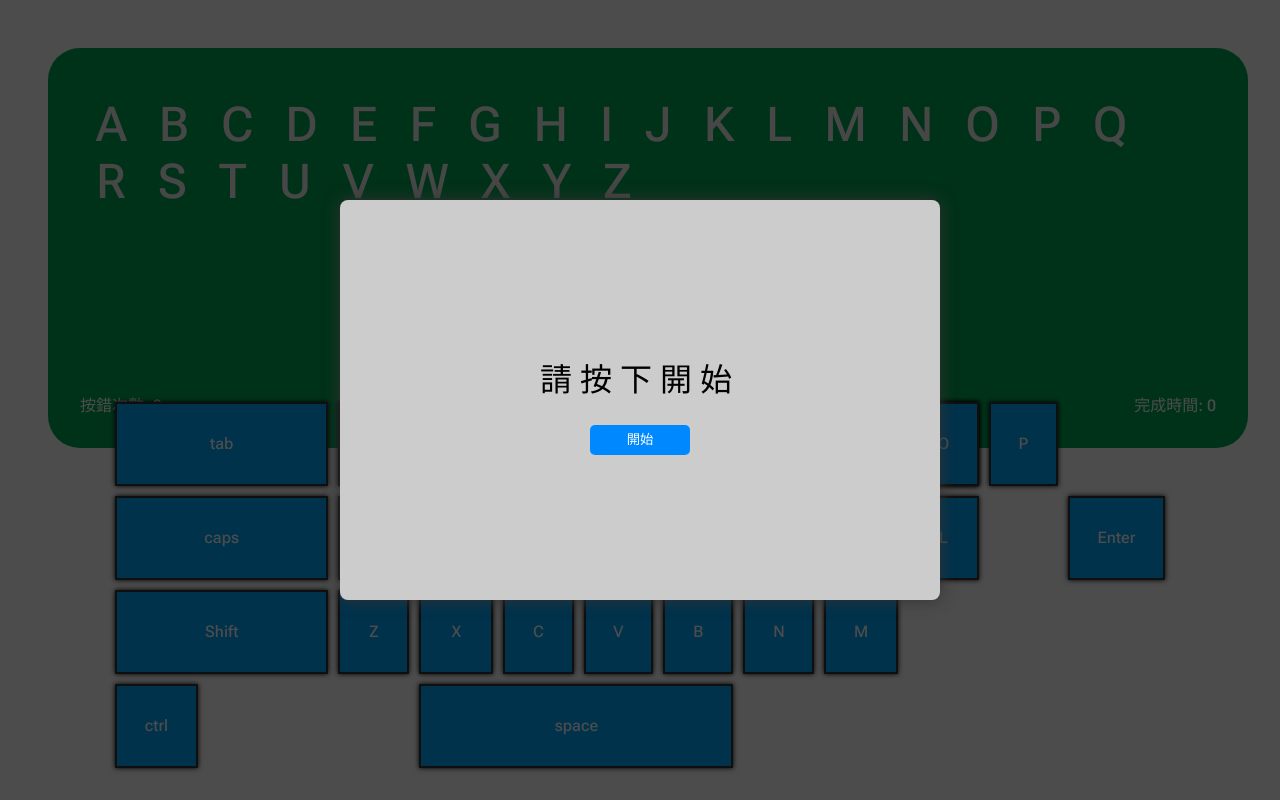
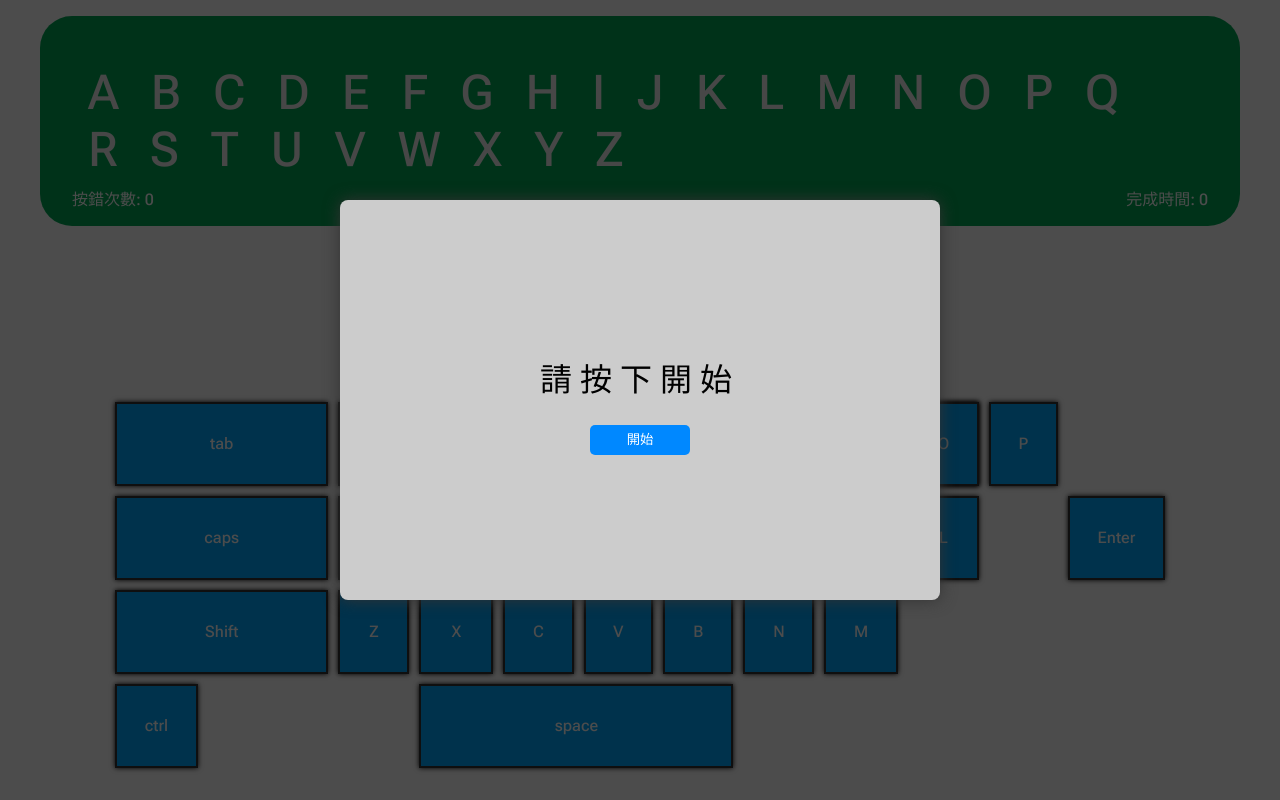
Before and after one commit to houshanyun/keyENapp, a React (Vite) app: page / in a window 1280 px wide. Built offline with nearby package versions, Linux system fonts and the light colour scheme.

Commit message:
build_file3

```diff
--- a/src/App.scss
+++ b/src/App.scss
@@ -3,7 +3,6 @@
 html {
   box-sizing: border-box;
 }
-
 
 *,
 *::before,
@@ -11,7 +10,6 @@ html {
   margin: 0;
   padding: 0;
   box-sizing: inherit;
-  font-family: 'Roboto Flex', sans-serif;
 }
 
 a {
@@ -19,12 +17,15 @@ a {
   align-items: center;
 }
 
-
-
 html, body {
-  height: 100vh;
+  width: 100%;
+  height: 100%;
   margin: 0;
   font-size: 16px;
+  font-family: 'Roboto Flex', sans-serif;
+}
+
+.root {
   display: grid;
   grid-template-columns: repeat(1, 1fr);
   grid-template-rows: repeat(2, 1fr);
--- a/src/components/Keyboard.scss
+++ b/src/components/Keyboard.scss
@@ -21,7 +21,7 @@
         border-radius: .5rem;
         box-shadow: 0 0 1rem #333;
         & > button {
-          position: absolute;
+         position: absolute;
           top: 60%;
           left: 50%;
           transform: translate(-50%, -50%);
@@ -54,6 +54,22 @@
     width: 100px;
     height: 30px;
     line-height: 28px;
+    .complate {
+        position: absolute;
+        top: 50%;
+        left: 50%;
+        transform: translate(-50%, -50%);
+        width: 600px;
+        height:400px;
+        background-color: #07f;
+        color: #fff;
+        text-align: center;
+        line-height: 400px;
+        font-size: 2rem;
+        border-radius: 10px;
+    }
+
+
   }
 
   .complate {
--- a/src/components/Text.scss
+++ b/src/components/Text.scss
@@ -3,12 +3,12 @@
     grid-column: 1 / 2;
     grid-row: 1 / 2;
     width: 100%;
-    padding: 3rem;
+    padding: 1rem;
 
     .textWrapper {
         position: relative;
         width: 1200px;
-        height: 400px;
+        // height: 400px;
         background-color: #0a5;
         border-radius: 2em;
         margin: auto;
@@ -16,15 +16,17 @@
 
         .miss {
             position: absolute;
-            bottom: 2em;
+            bottom: 1em;
             left: 2em;
             color: #fff;
+            padding-top: 2em;
         }
         .complateTime {
           position: absolute;
-          bottom: 2em;
+          bottom: 1em;
           right: 2em;
           color: #fff;
+          padding-top: 2em;
 
         }
         .textContent {
```
Also changed, not shown: 1 other file (tests, documents, lock files or other folders).
